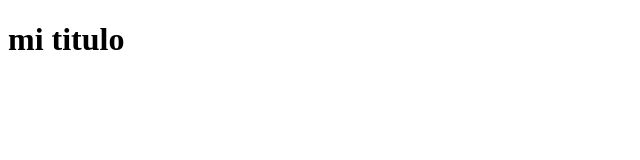
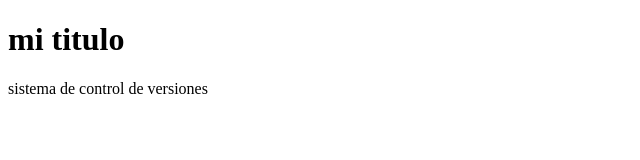
Before and after one commit to leyla0811/practica-git, a plain HTML site: page index.html in a window 1280 px wide. Shown: the whole page, without its empty margins (0-640 px from the left). Drawn offline with Linux system fonts and the light colour scheme.

```diff
--- a/index.html
+++ b/index.html
@@ -8,5 +8,6 @@
 </head>
 <body>
     <h1>mi titulo</h1>
+    <p>sistema de control de versiones</p>
 </body>
 </html>
```
